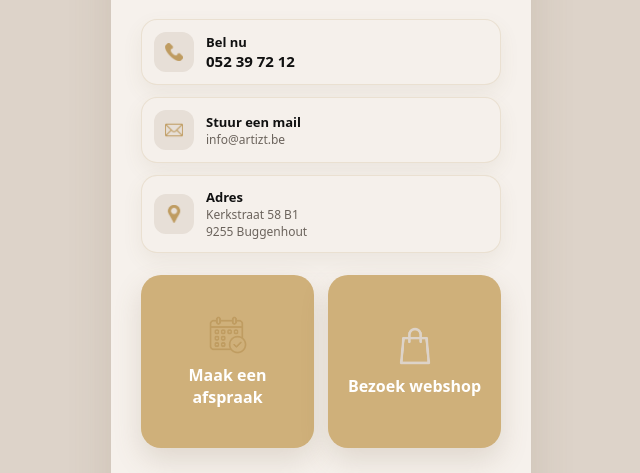
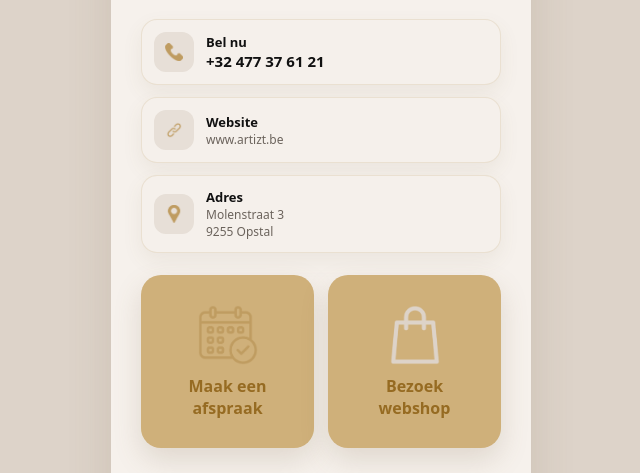
Before and after one commit to digitalevisitekaart/Artizt, a plain HTML site: page index.html in a window 1280 px wide. Shown: the part 331-804 px from the top of the page, without its empty margins (319-959 px from the left). Drawn offline with Linux system fonts and the light colour scheme.

Commit message:
Update index.html

```diff
--- a/index.html
+++ b/index.html
@@ -50,8 +50,6 @@ background:var(--card);
 border-radius:var(--radius);
 box-shadow:var(--shadow);
 overflow:hidden;
-
-/* ruimte voor zee */
 padding:24px 18px 200px;
 }
 
@@ -173,7 +171,7 @@ gap:10px;
 border-radius:20px;
 background:var(--action);
 text-decoration:none;
-color:var(--actionText);
+color:#966b22;
 font-weight:800;
 text-align:center;
 box-shadow:0 12px 28px rgba(120,98,67,.18);
@@ -181,19 +179,16 @@ padding:16px;
 }
 
 .qlink img{
-width:38px;
+width:60px;
 }
 
 /* CONTACT BUTTON */
 
 .save-wrap{
 position:absolute;
-
-/* knop net boven golven */
 left:40px;
 right:40px;
-bottom:100px;
-
+bottom:120px;
 z-index:5;
 }
 
@@ -278,27 +273,27 @@ transform:translate3d(-50%,0,0);
 
 <div class="tiles">
 
-<a class="tile" href="tel:+3252397212">
+<a class="tile" href="tel:+32477376121">
 <div class="tile-ico"><img src="telefoon.png"></div>
 <div>
 <div class="tile-title">Bel nu</div>
-<div class="tile-value">052 39 72 12</div>
+<div class="tile-value">+32 477 37 61 21</div>
 </div>
 </a>
 
-<a class="tile" href="mailto:info@artizt.be">
-<div class="tile-ico"><img src="mail.png"></div>
+<a class="tile" href="https://www.artizt.be/" target="_blank">
+<div class="tile-ico"><img src="website.png"></div>
 <div>
-<div class="tile-title">Stuur een mail</div>
-<div class="tile-sub">info@artizt.be</div>
+<div class="tile-title">Website</div>
+<div class="tile-sub">www.artizt.be</div>
 </div>
 </a>
 
-<a class="tile" href="#">
+<a class="tile" href="https://www.google.com/maps?q=Molenstraat%203%209255%20Opstal" target="_blank">
 <div class="tile-ico"><img src="locatie.png"></div>
 <div>
 <div class="tile-title">Adres</div>
-<div class="tile-sub">Kerkstraat 58 B1<br>9255 Buggenhout</div>
+<div class="tile-sub">Molenstraat 3<br>9255 Opstal</div>
 </div>
 </a>
 
@@ -306,14 +301,14 @@ transform:translate3d(-50%,0,0);
 
 <div class="quicklinks">
 
-<a class="qlink" href="#">
+<a class="qlink" href="https://booking.optios.net/11902/menu" target="_blank">
 <img src="afspraak.png">
 Maak een afspraak
 </a>
 
-<a class="qlink" href="#">
+<a class="qlink" href="https://be.babor.com/institute/artizthairenbeauty" target="_blank">
 <img src="webshop.png">
-Bezoek webshop
+Bezoek <br/> webshop
 </a>
 
 </div>
```
